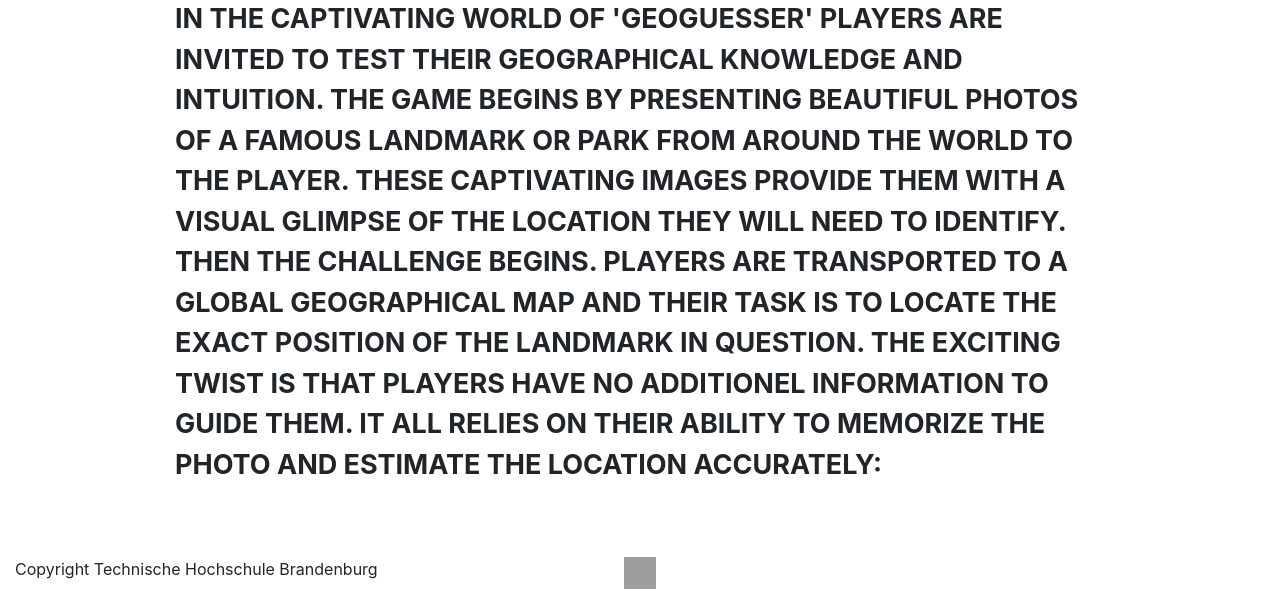
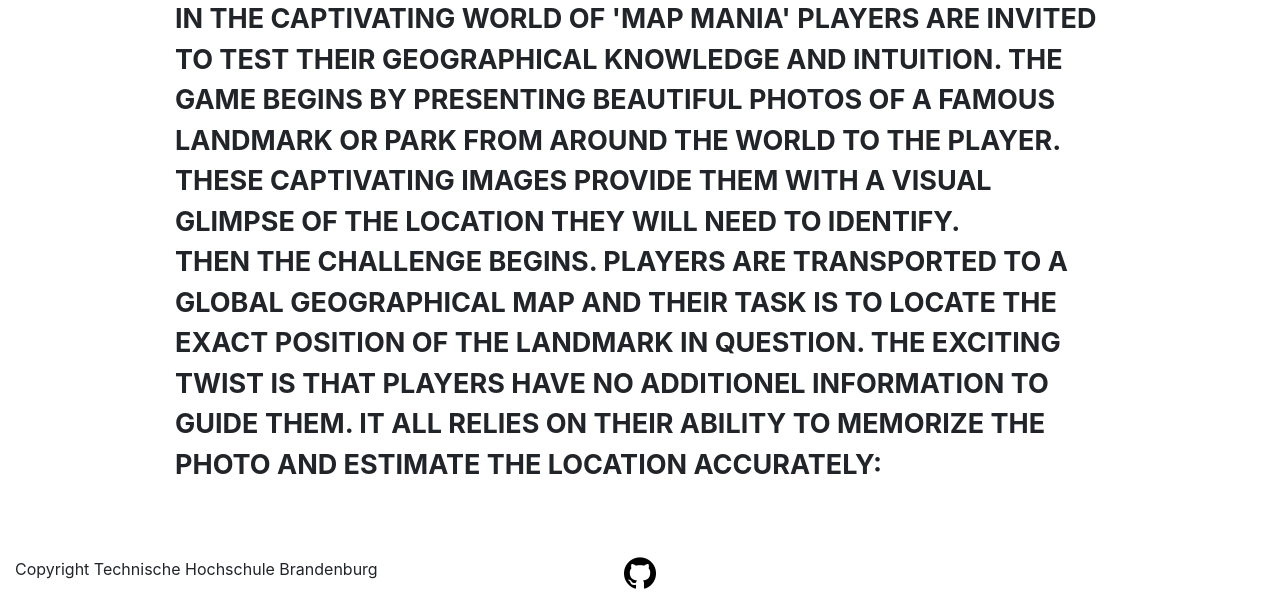
Before and after one commit to maxfleer/gis_project, a Django app: page / in a window 1280 px wide. Shown: the part 542-1146 px from the top of the page. Run offline with Django 4.2, Linux system fonts and the light colour scheme; parts of the project's set-up code (start-up, migrations or seed data) failed here and were passed over; some libraries are stand-ins or nearby versions; grey boxes are pictures that could not be loaded.

Commit message:
Little Renaming
renamed variables

```diff
--- a/gis_project/project/templates/base_generic.html
+++ b/gis_project/project/templates/base_generic.html
@@ -63,7 +63,7 @@
             <div class="col-lg" align="center">
               <a href="https://github.com/maxfleer/gis_project">
                 {% load static %}
-                <img src="{% static 'github_logo.png' %}" height="32" width="32">
+                <img src="{% static 'github-logo.png' %}" height="32" width="32">
               </a>
             </div>
             <div class="col-lg">
--- a/gis_project/project/templates/homepage.html
+++ b/gis_project/project/templates/homepage.html
@@ -8,7 +8,7 @@
         </div>
         <div class="col" align="center">
             {% load static %}
-                <img src="{% static 'video_placeholder.png' %}" height="440" width="640">
+                <img src="{% static 'placeholder.png' %}" height="440" width="640">
         </div>
         <div class="col">
 
@@ -21,7 +21,7 @@
         </div>
         <div class="col-9">
             <b style="font-size:27px">
-                IN THE CAPTIVATING WORLD OF 'GEOGUESSER' PLAYERS ARE INVITED TO TEST THEIR GEOGRAPHICAL KNOWLEDGE AND INTUITION. THE GAME BEGINS BY
+                IN THE CAPTIVATING WORLD OF 'MAP MANIA' PLAYERS ARE INVITED TO TEST THEIR GEOGRAPHICAL KNOWLEDGE AND INTUITION. THE GAME BEGINS BY
                 PRESENTING BEAUTIFUL PHOTOS OF A FAMOUS  LANDMARK OR PARK FROM AROUND THE WORLD TO THE PLAYER. THESE CAPTIVATING IMAGES PROVIDE THEM
                 WITH A VISUAL GLIMPSE OF THE LOCATION THEY WILL NEED TO IDENTIFY.
             </b>
```
